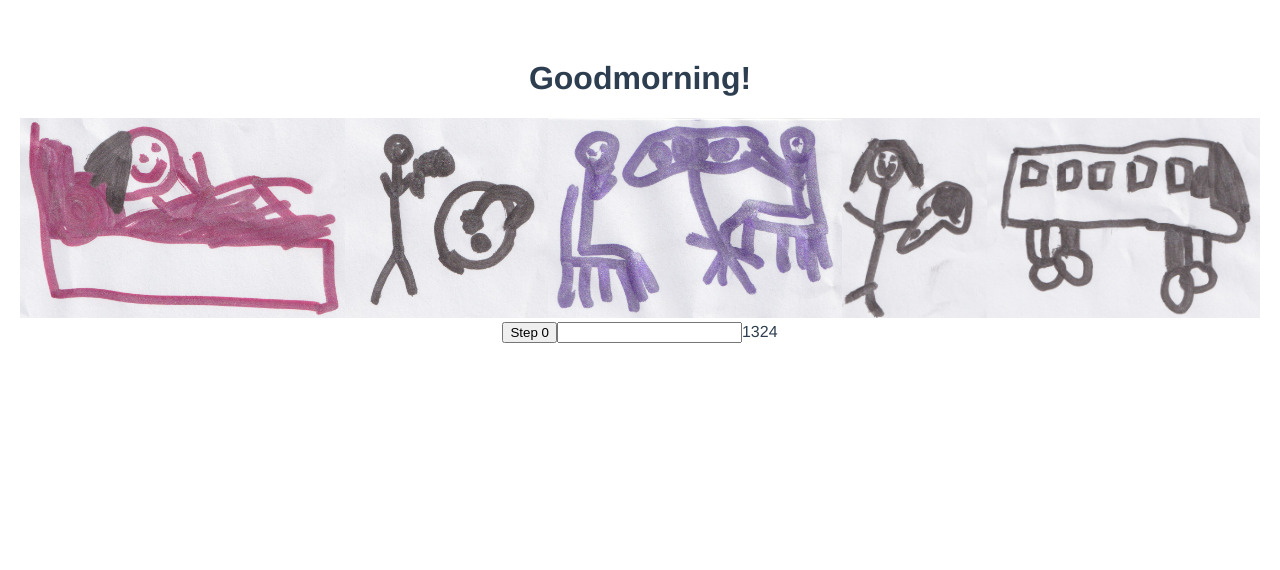
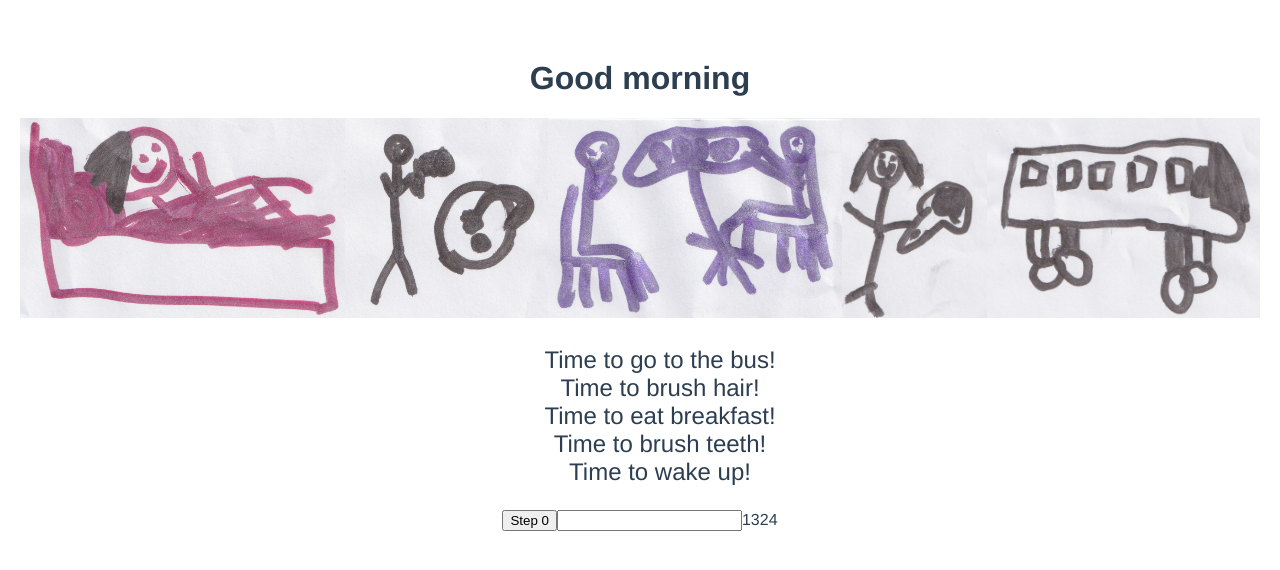
Before and after one commit to jcoyne/wakeup, a Vue app: page / in a window 1280 px wide. Shown: the top 570 px of the page. Built offline with nearby package versions, Linux system fonts and the light colour scheme.

Commit message:
Display messages and sounds

```diff
--- a/src/App.vue
+++ b/src/App.vue
@@ -1,6 +1,6 @@
 <template>
   <div id="app">
-    <HelloWorld msg="Goodmorning!"/>
+    <HelloWorld msg="Good morning"/>
   </div>
 </template>
 
--- a/src/components/HelloWorld.vue
+++ b/src/components/HelloWorld.vue
@@ -7,6 +7,12 @@
     <img src="../assets/breakfast.png" id="breakfast" class="state">
     <img src="../assets/hairbrushing.png" id="hairbrushing" class="state">
     <img src="../assets/bus.png" id="bus" class="state">
+    <audio :src="`${publicPath}ding.mp3`" id="audio"></audio>
+    <ul id="messages">
+      <li v-for="item in messages">
+        {{item}}
+      </li>
+    </ul>
 
     <div>
       <button @click="step">Step {{state}}</button>
@@ -28,14 +34,16 @@ export default {
       now: new Date(),
       state: 0,
       max: 4,
-      offset: 500, // Set to 0 in production
-      states: {
-        'wakeup': 550,
-        'toothbrushing': 610,
-        'breakfast': 620,
-        'hairbrushing': 630,
-        'bus': 645,
-      }
+      offset: 545, // Set to 0 in production
+      messages: [],
+      publicPath: process.env.BASE_URL,
+      states: [
+        { image: 'wakeup', time: 550, active: false, label: 'wake up' },
+        { image: 'toothbrushing', time: 610, active: false, label: 'brush teeth' },
+        { image: 'breakfast', time: 620, active: false, label: 'eat breakfast' },
+        { image: 'hairbrushing', time: 630, active: false, label: 'brush hair' },
+        { image: 'bus', time: 645, active: false, label: 'go to the bus'}
+      ]
     }
   },
   computed: {
@@ -45,18 +53,26 @@ export default {
   },
   methods: {
     step: function(event) {
+      document.getElementById('audio').play();
       if (this.state < this.max) {
         this.state += 1
       }
     },
     updateState: function() {
-      for (var value in this.states) {
-        let triggerTime = this.states[value] + this.offset
+      var inactive = this.states.filter(state => !state.active)
+      var sound = document.getElementById('audio')
+
+      inactive.forEach((state) => {
+        let triggerTime = state.time + this.offset
         if (triggerTime <= this.time) {
-          console.log(`${value} is now active`)
-          document.getElementById(value).className = 'state active'
+          state.active = true
+          console.log(`${state.image} is now active`)
+          this.messages.unshift(`Time to ${state.label}!`)
+          document.getElementById(state.image).className = 'state active'
+          sound.play()
+
         }
-      }
+      })
     }
   },
   created () {
@@ -83,4 +99,9 @@ export default {
 h3 {
   margin: 40px 0 0;
 }
+
+ul {
+  list-style: none;
+  font-size: 18pt;
+}
 </style>
```
Also changed, not shown: 1 other file (tests, documents, lock files or other folders).
